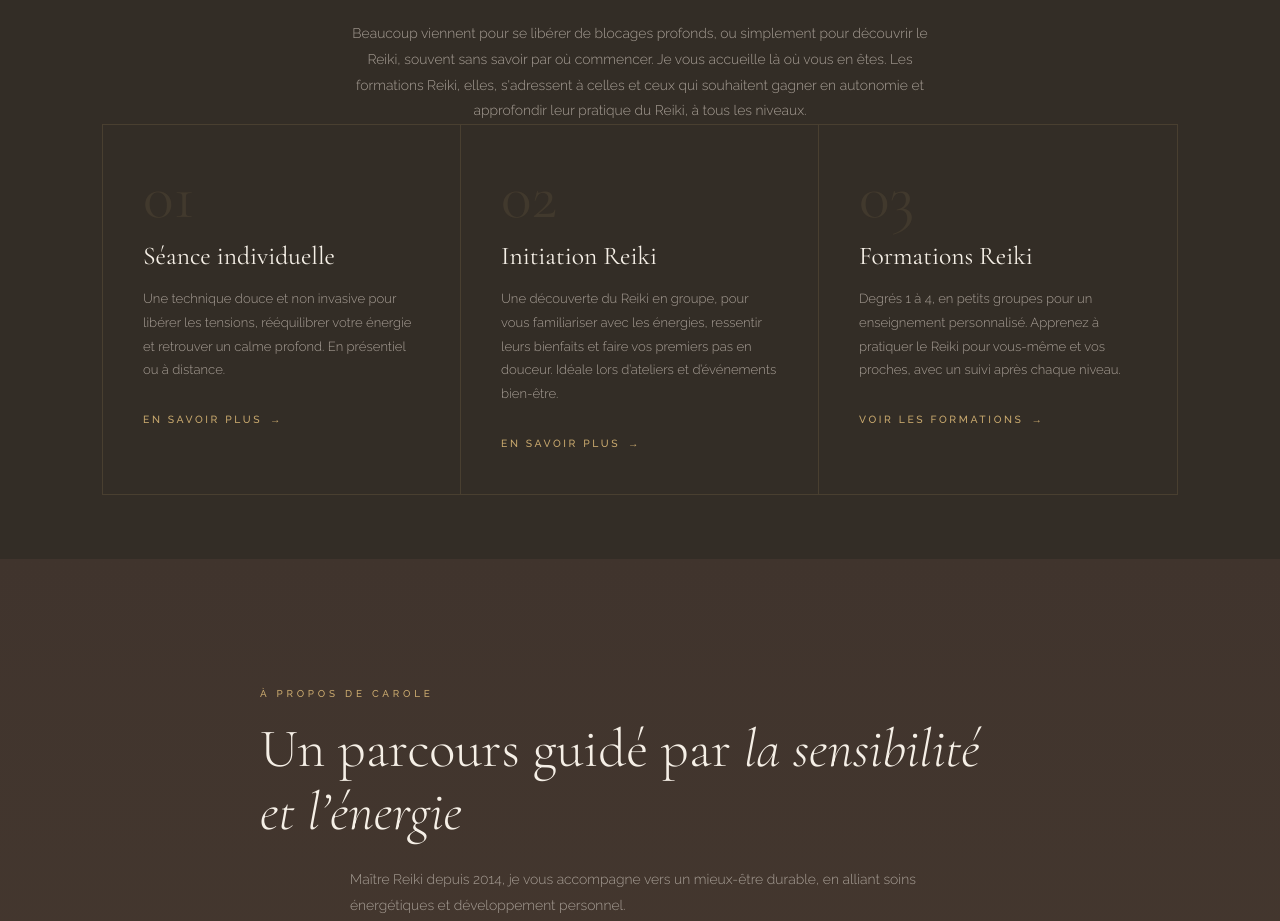
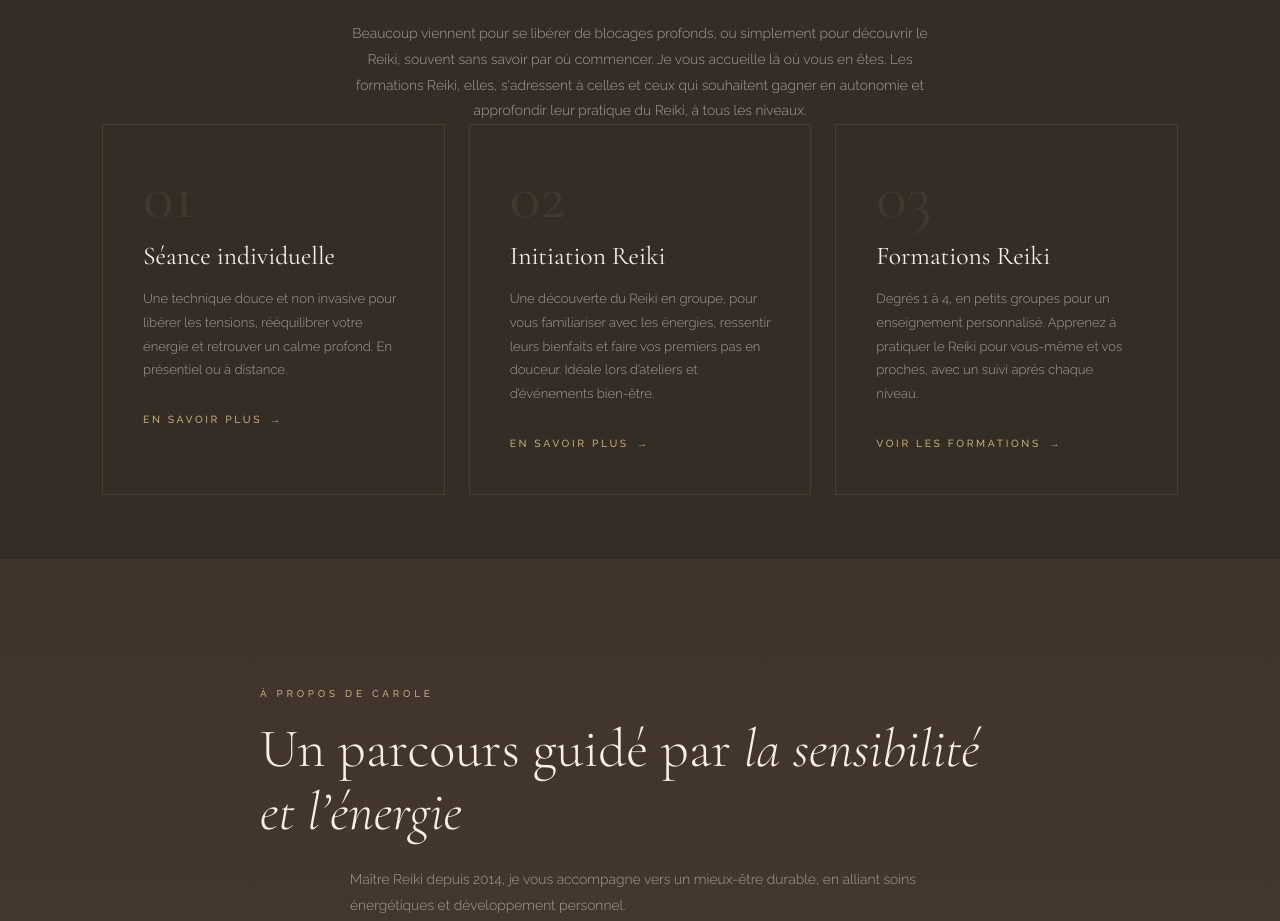
Before and after one commit to LucaMartinet7/Website_Carole, a React (Vite) app: page / in a window 1280 px wide. Shown: the part 1927-2848 px from the top of the page. Built offline with nearby package versions, Linux system fonts and the light colour scheme.

Commit message:
Add spacing between service cards

```diff
--- a/src/components/ServicesSection.tsx
+++ b/src/components/ServicesSection.tsx
@@ -4,7 +4,7 @@ import { Reveal } from './Reveal'
 import { SectionHeading } from './SectionHeading'
 
 const cardClassName =
-  "group relative block border-b border-[rgba(201,169,110,0.15)] p-10 transition-colors duration-300 last:border-b-0 md:border-b-0 md:border-r md:last:border-r-0 hover:bg-[rgba(201,169,110,0.03)]"
+  'group relative block border border-[rgba(201,169,110,0.15)] p-10 transition-colors duration-300 hover:bg-[rgba(201,169,110,0.03)]'
 
 function ServiceCardContent({
   service,
@@ -50,7 +50,7 @@ export function ServicesSection() {
           }
         />
         <Reveal delayMs={300}>
-          <div className="grid border border-[rgba(201,169,110,0.15)] md:grid-cols-3">
+          <div className="grid gap-6 md:grid-cols-3">
             {services.map((service) =>
               service.href.startsWith('/') ? (
                 <Link key={service.number} className={cardClassName} to={service.href}>
```
